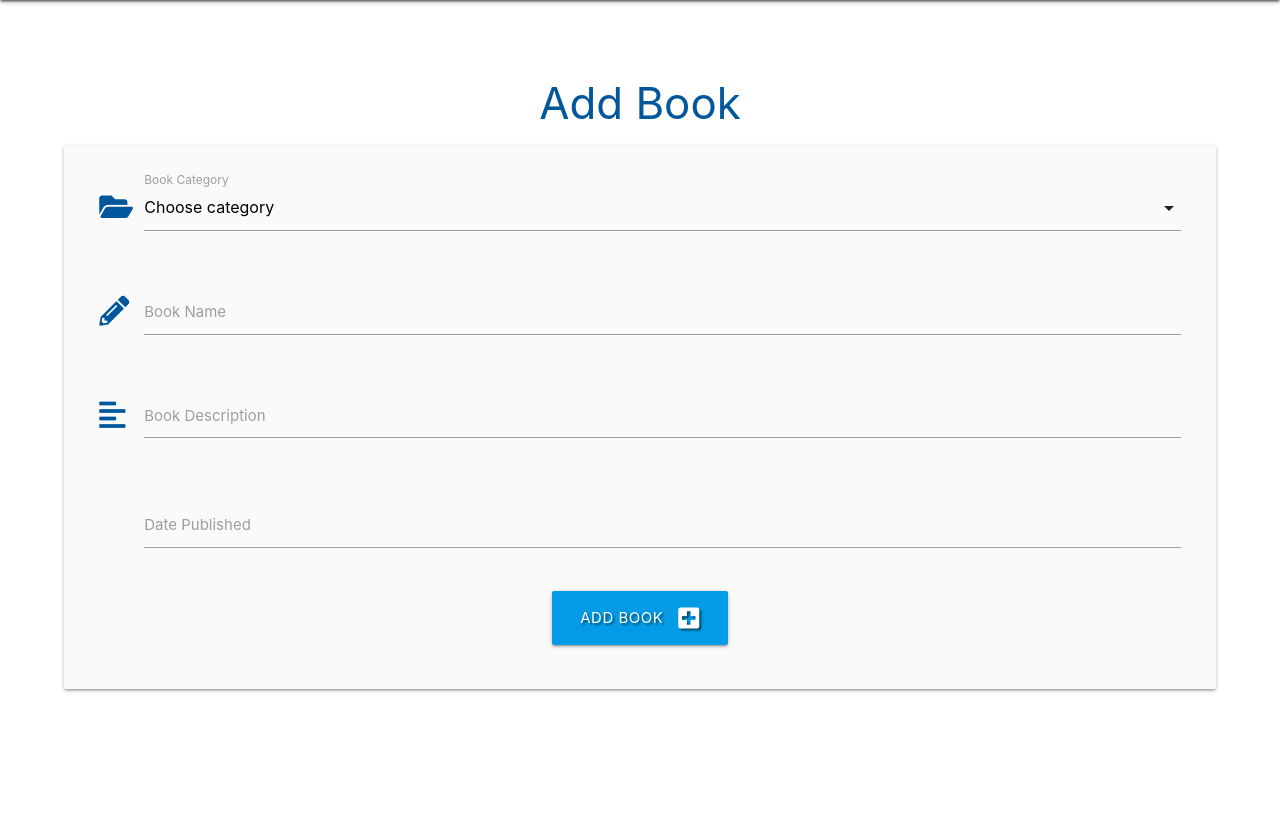
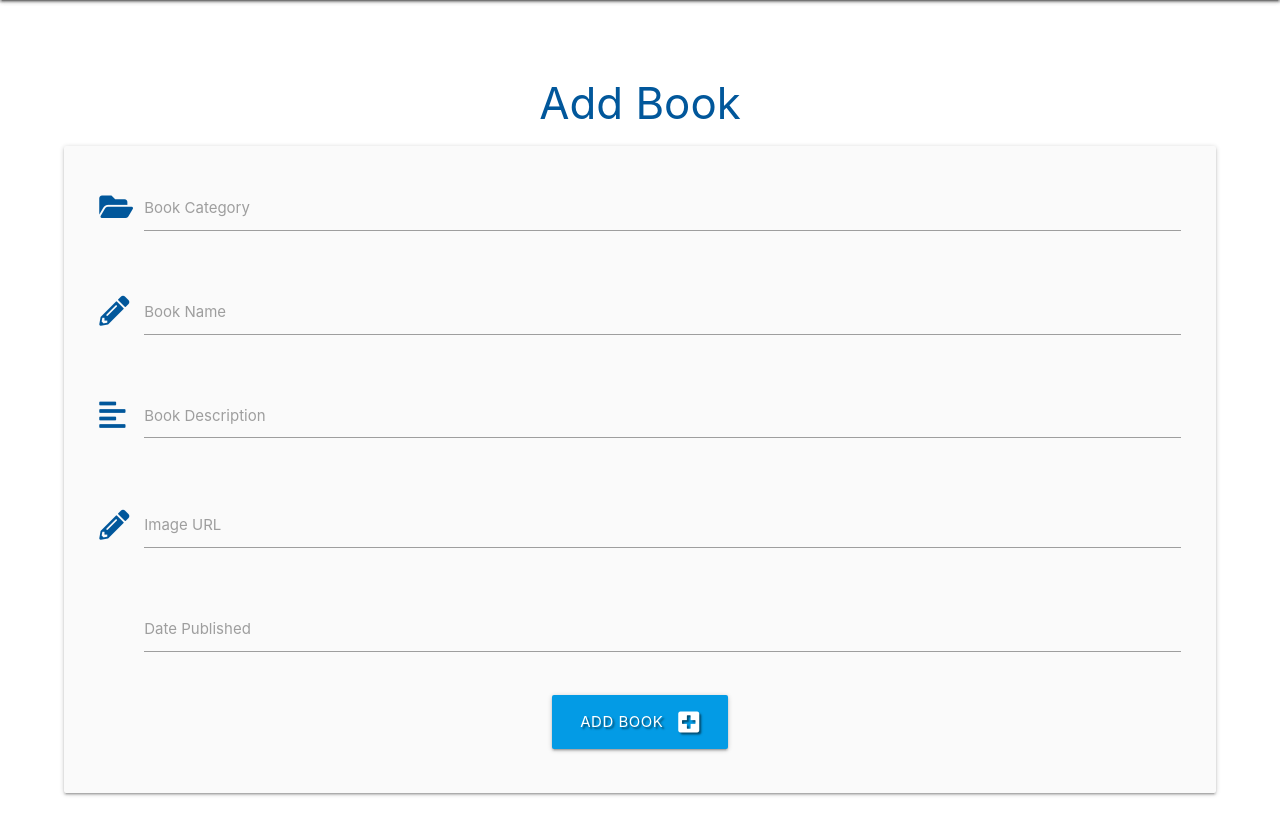
Before and after one commit to Code-Institute-Submissions/Paul-Glanville-milestone3_NovResub, a Flask app: page /add_book in a window 1280 px wide. Shown: the part 64-877 px from the top of the page. Before the commit the page ends 756 px from the top, so only its background shows below. Run offline with Flask 2, Linux system fonts and the light colour scheme; some libraries are stand-ins or nearby versions.

Commit message:
alter add_book.html to work properly and run

```diff
--- a/app.py
+++ b/app.py
@@ -106,13 +106,13 @@ def add_book():
             "book_name": request.form.get("book_name"),
             "book_description": request.form.get("book_description"),
             "published_date": request.form.get("published_date"),
+            "img_url": request.form.get("img_url"),
             "created_by": session["user"]
         }
         mongo.db.books.insert_one(book)
         flash("Book successfully added")
         return redirect(url_for("get_books"))
-    categories = mongo.db.categories.fond().sort("category_name", 1)
-    return render_template("add_book.html", categories=categories)
+    return render_template("add_book.html")
 
 
 @app.route("/edit_book", methods=["GET", "POST"])
@@ -129,8 +129,7 @@ def edit_book():
         flash("Book successfully updated")
 
     book = mongo.db.books.find_one({"_id": objectId(book_id)})
-    categories = mongo.db.categories.fond().sort("category_name", 1)
-    return render_template("edit_book.html", book=book, categories=categories)
+    return render_template("edit_book.html", book=book)
 
 
 @app.route("/delete_book/<book_id>")
--- a/templates/add_book.html
+++ b/templates/add_book.html
@@ -9,16 +9,12 @@
             <div class="row">
                 <div class="input-field col s12">
                     <i class="fas fa-folder-open prefix light-blue-text text-darken-4"></i>
-                    <select class="category_name" name="category_name" class="validate" required>
-                        <option value="" disabled selected>Choose category</option>
-                        {% for category in categories %}
-                            <option value="{{ category.category_name }}">{{ category.category_name }}</option>
-                        {% endfor %}
-                    </select>
+                    <input id="category_name" name="category_name" minlength="5" maxlength="50"
+                        type="text" class="validate">
                     <label for="category_name">Book Category</label>
                 </div>
             </div>
-            <!--Task Name-->
+            <!--Book Name-->
             <div class="row">
                 <div class="input-field col s12">
                     <i class="fas fa-pencil-alt prefix light-blue-text text-darken-4"></i>
@@ -34,6 +30,15 @@
                     <textarea id="book_description" name="book_description" minlength="5"
                         maxlength="50" class="materialize-textarea validate" required></textarea>
                     <label for="book_description">Book Description</label>
+                </div>
+            </div>
+
+            <div class="row">
+                <div class="input-field col s12">
+                    <i class="fas fa-pencil-alt prefix light-blue-text text-darken-4"></i>
+                    <input id="img_url" name="img_url"
+                        type="url" class="validate" required>
+                    <label for="img_url">Image URL</label>
                 </div>
             </div>
             <!--Published date picker-->
--- a/templates/login.html
+++ b/templates/login.html
@@ -11,7 +11,7 @@
                     <div class="input-field col s12">
                         <i class="fas fa-user-cog prefix light-blue-text text-darken-4"></i>
                         <input id="username" name="username" type="text" minlength="5"
-                            maxlength="15" pattern="^[a-zA-Z0-9](5,15)$" class="validate" required>
+                            maxlength="15" class="validate" required>
                         <label for="username">Username</label>
                     </div>
                 </div>
@@ -20,7 +20,7 @@
                     <div class="input-field col s12">
                         <i class="fas fa-user-lock prefix light-blue-text text-darken-4"></i>
                         <input id="password" name="password" type="password" minlength="5"
-                            maxlength="15" pattern="^[a-zA-Z0-9](5,15)$" class="validate" required>
+                            maxlength="15" class="validate" required>
                         <label for="password">Password</label>
                     </div>
                 </div>
--- a/templates/register.html
+++ b/templates/register.html
@@ -11,7 +11,7 @@
                     <div class="input-field col s12">
                         <i class="fas fa-user-plus prefix light-blue-text text-darken-4"></i>
                         <input id="username" name="username" type="text" minlength="5"
-                            maxlength="15" pattern="^[a-zA-Z0-9](5,15)$" class="validate" required>
+                            maxlength="15" class="validate" required>
                         <label for="username">Username</label>
                     </div>
                 </div>
@@ -20,7 +20,7 @@
                     <div class="input-field col s12">
                         <i class="fas fa-user-lock prefix light-blue-text text-darken-4"></i>
                         <input id="password" name="password" type="password" minlength="5"
-                            maxlength="15" pattern="^[a-zA-Z0-9](5,15)$" class="validate" required>
+                            maxlength="15" class="validate" required>
                         <label for="password">Password</label>
                     </div>
                 </div>
```
